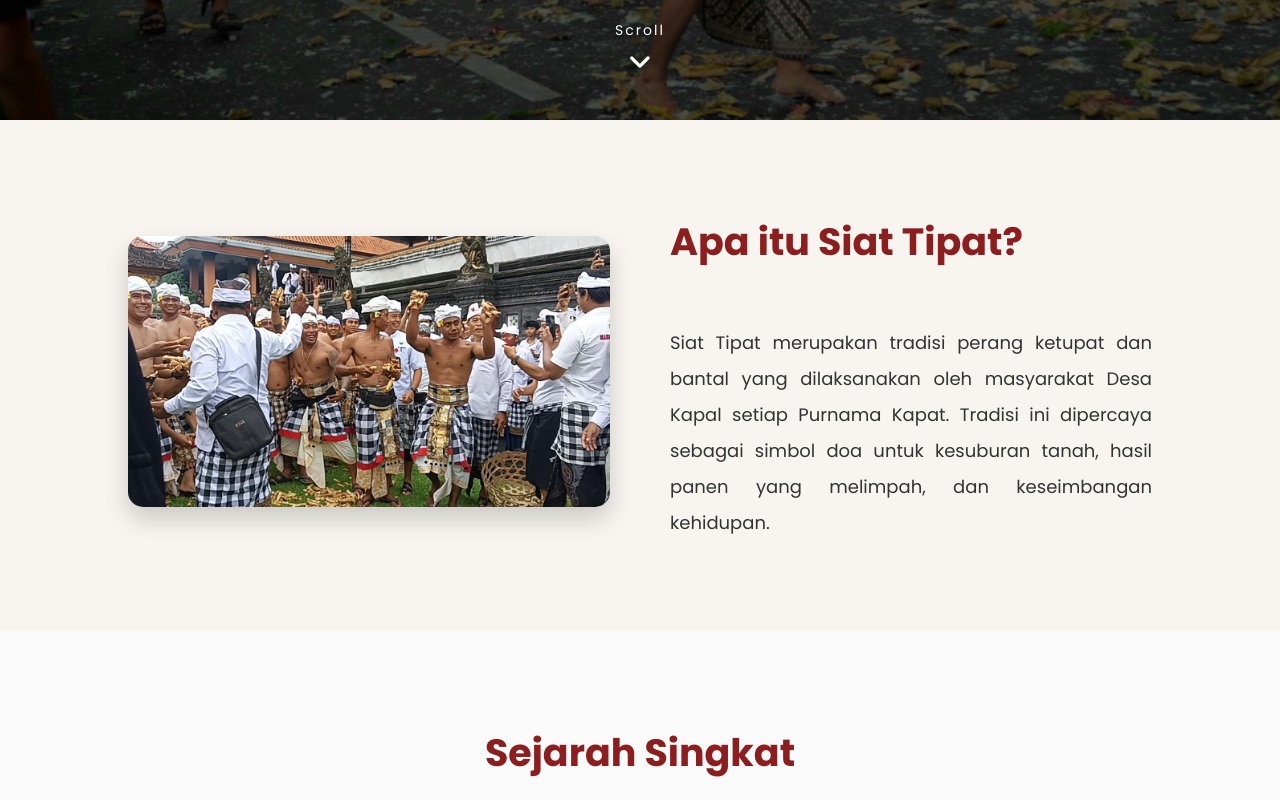
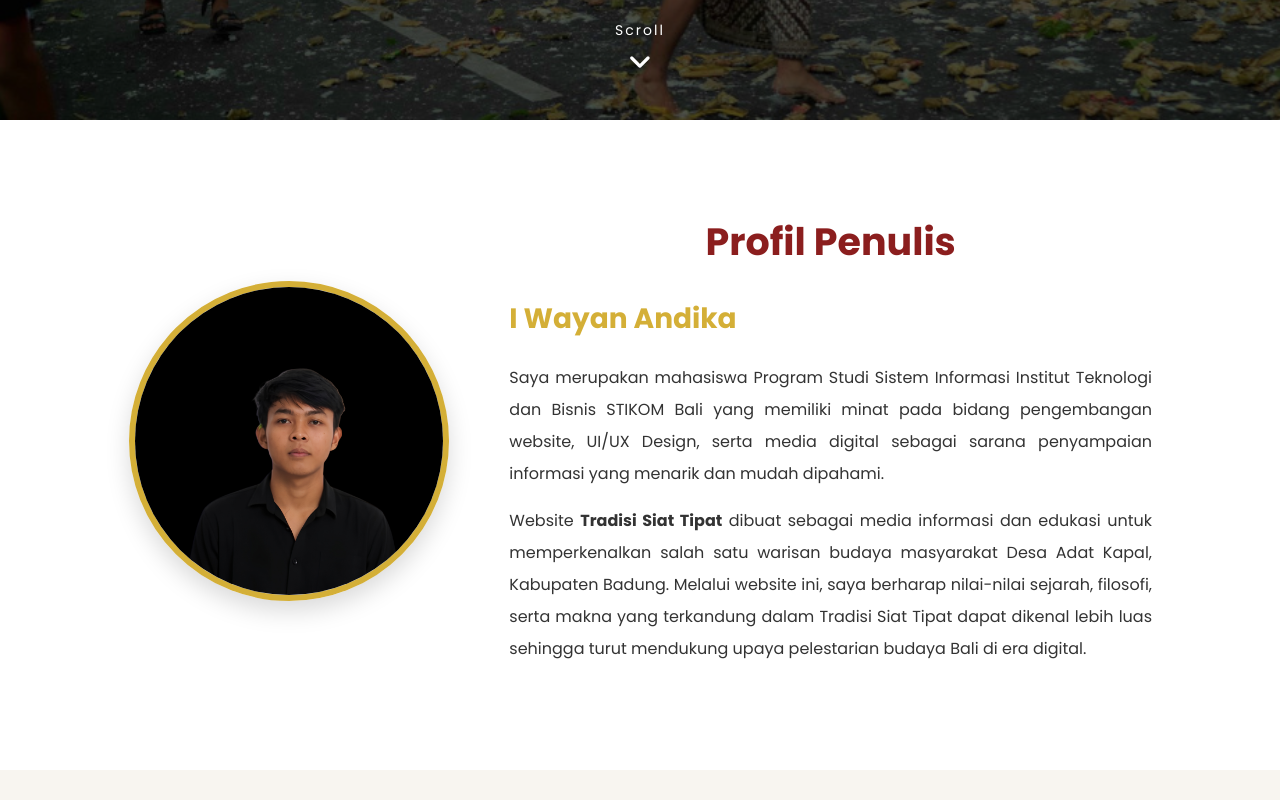
Before and after one commit to yandikaaa/siat-tipat, a plain HTML site: page index.html in a window 1280 px wide. Shown: the part 680-1480 px from the top of the page. Drawn offline with Linux system fonts and the light colour scheme.

Commit message:
Update website

```diff
--- a/index.html
+++ b/index.html
@@ -33,6 +33,8 @@
     <nav>
 
     <a href="#home">Home</a>
+
+    <a href="#profil">Profil</a>
 
     <a href="#tentang">Tentang</a>
 
@@ -90,6 +92,48 @@
         <span>Scroll</span>
 
         <i class="fas fa-angle-down"></i>
+
+    </div>
+
+</section>
+
+<!-- ================= PROFIL ================= -->
+
+<section class="profil" id="profil">
+
+    <div class="profil-img">
+
+        <img src="assets/profil.jpg" alt="Foto Penulis">
+
+    </div>
+
+    <div class="profil-text">
+
+        <h2>Profil Penulis</h2>
+
+        <h3>I Wayan Andika</h3>
+
+        <p>
+
+            Saya merupakan mahasiswa Program Studi Sistem Informasi
+            Institut Teknologi dan Bisnis STIKOM Bali yang memiliki
+            minat pada bidang pengembangan website, UI/UX Design,
+            serta media digital sebagai sarana penyampaian informasi
+            yang menarik dan mudah dipahami.
+
+        </p>
+
+        <p>
+
+            Website <strong>Tradisi Siat Tipat</strong> dibuat sebagai
+            media informasi dan edukasi untuk memperkenalkan salah satu
+            warisan budaya masyarakat Desa Adat Kapal, Kabupaten Badung.
+            Melalui website ini, saya berharap nilai-nilai sejarah,
+            filosofi, serta makna yang terkandung dalam Tradisi Siat
+            Tipat dapat dikenal lebih luas sehingga turut mendukung
+            upaya pelestarian budaya Bali di era digital.
+
+        </p>
 
     </div>
 
@@ -446,7 +490,7 @@ Warisan Budaya Bali
 
 <p>
 
-© 2026 Wayan Andika
+© 2026 | by Wayan Andika
 
 </p>
 
--- a/style.css
+++ b/style.css
@@ -219,6 +219,67 @@ section h2{
     text-align:justify;
     font-size:18px;
     line-height:2;
+}
+
+/* ==========================
+   PROFIL
+========================== */
+
+.profil{
+
+    display:flex;
+    align-items:center;
+    gap:60px;
+    padding:90px 10%;
+    background:#ffffff;
+
+}
+
+.profil-img{
+
+    flex:1;
+    text-align:center;
+
+}
+
+.profil-img img{
+
+    width:320px;
+    height:320px;
+    object-fit:cover;
+    border-radius:50%;
+    border:6px solid #D4AF37;
+    box-shadow:0 10px 25px rgba(0,0,0,.15);
+
+}
+
+.profil-text{
+
+    flex:2;
+
+}
+
+.profil-text h2{
+
+    color:#8B1E1E;
+    margin-bottom:20px;
+
+}
+
+.profil-text h3{
+
+    color:#D4AF37;
+    margin-bottom:20px;
+    font-size:28px;
+
+}
+
+.profil-text p{
+
+    text-align:justify;
+    line-height:2;
+    margin-bottom:15px;
+
 }
 
 /* ==========================
@@ -711,6 +772,26 @@ padding:70px 8%;
 
 }
 
+.profil{
+
+    flex-direction:column;
+    text-align:center;
+
+}
+
+.profil-img img{
+
+    width:220px;
+    height:220px;
+
+}
+
+.profil-text h2{
+
+    text-align:center;
+
+}
+
 }
 
 /* ==========================
```
Also changed, not shown: assets/profil.jpg (added). Lines whose indentation alone changed are shown as unchanged.
